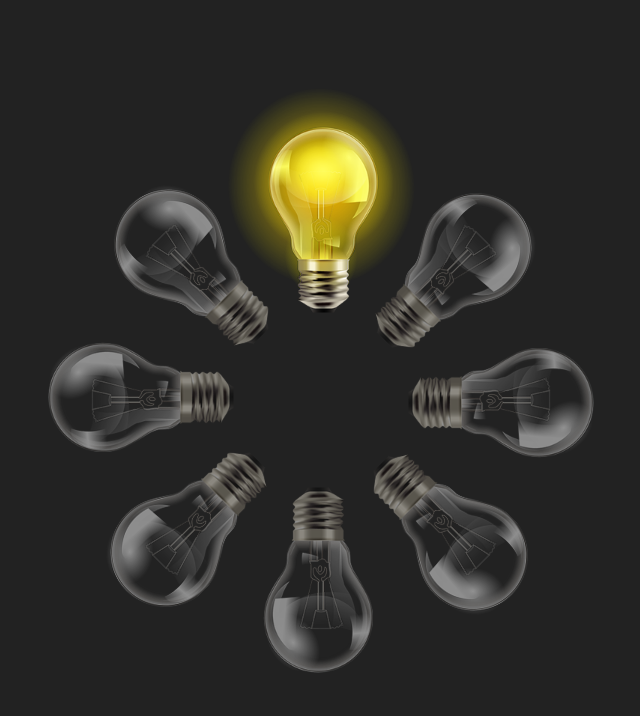
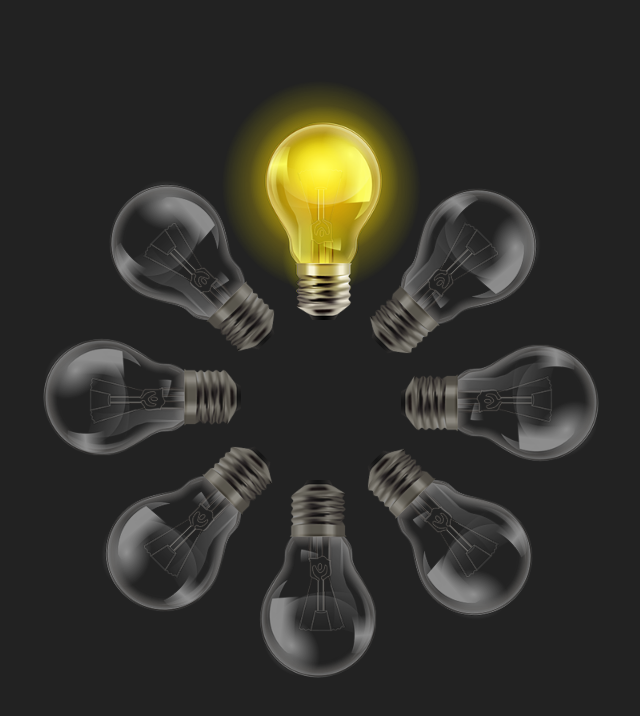
Before and after one commit to pachimu27/LightBulbs, a plain HTML site: page index.html in a window 1280 px wide. Shown: the whole page, without its empty margins (319-959 px from the left). Drawn offline with Linux system fonts and the light colour scheme.

Commit message:
changed scale to 0.80

```diff
--- a/style.css
+++ b/style.css
@@ -30,7 +30,7 @@ body {
   background: url(img/off.png);
   background-size: cover;
   background-position: center;
-  transform: translateX(-50%) translateY(-100px) scale(0.75);
+  transform: translateX(-50%) translateY(-100px) scale(0.80);
   animation: animate 2s steps(1) infinite;
   animation-delay: calc(0.1s * var(--i));
 }
```
